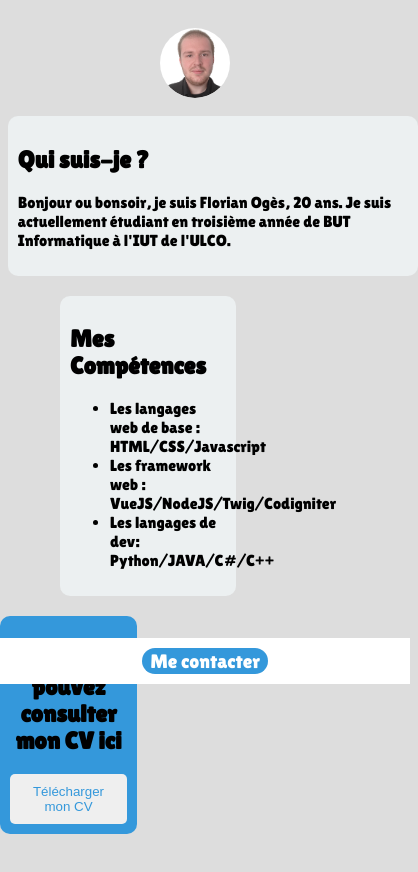
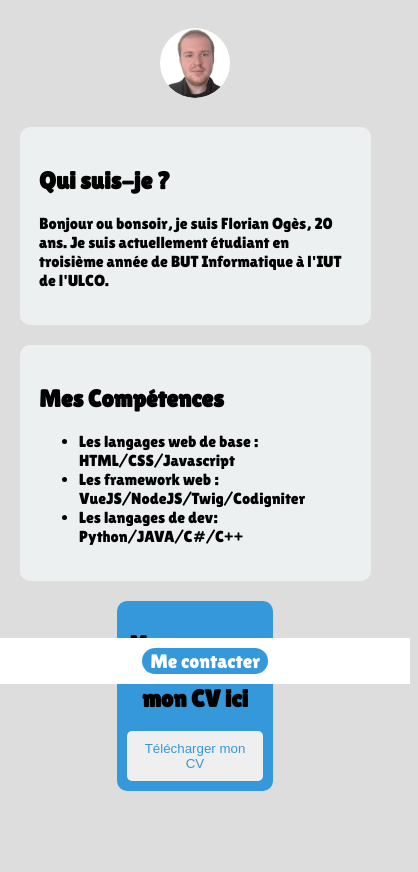
Before and after one commit to DarkgamepsFlo/DarkgamepsFlo.github.io, a plain HTML site: page my_e_cv/profil/index.html in a window 390 px wide. Shown: the part 160-1032 px from the top of the page, 418 px wide, since content can reach past the window. Drawn offline with Linux system fonts and the light colour scheme.

Commit message:
Update profil css
Modification pour le responsive

```diff
--- a/my_e_cv/css/profil.css
+++ b/my_e_cv/css/profil.css
@@ -3,7 +3,6 @@ body {
     margin-bottom: 100px;
     background-color: #DDDDDD;
     font-family: 'Lilita One';
-    overflow: hidden;
 }
 
 h1 {
@@ -13,7 +12,7 @@ h1 {
 
 /* Titre de la page */
 .div_title {
-    margin: 20px 0;
+    margin: 20px;
     text-align: center;
     justify-content: center;
     box-sizing: border-box;
@@ -112,16 +111,7 @@ img[id="ma_tete"] {
     margin-right: 60px;
 }
 
-#downloadContainer {
-    background-color: #3498db;
-    border-radius: 10px;
-    padding: 10px;
-    text-align: center;
-    width: 30%;
-    margin-top: 20px;
-    margin-bottom: 20px;
-    margin-right: 10%;
-}
+
 
 #downloadButton {
     color: #3498db;
@@ -129,6 +119,19 @@ img[id="ma_tete"] {
     border: none;
     border-radius: 5px;
     cursor: pointer;
+}
+
+@media screen and (min-width: 460px) {
+    #downloadContainer {
+        background-color: #3498db;
+        border-radius: 10px;
+        padding: 10px;
+        text-align: center;
+        width: 30%;
+        margin-top: 20px;
+        margin-bottom: 20px;
+        margin-right: 10%;
+    }
 }
 
 
@@ -144,9 +147,24 @@ img[id="ma_tete"] {
         margin-top: 20px;
     }
 
+    #textContainer {
+        width: 80%;
+        margin: 5%;
+        padding: 5%;
+    }
 
-    #textContainer {
-        width: 100%;
-        margin: 2%;
+    #listContainer {
+        width: 80%;
+        margin: 5%;
+        padding: 5%;
+    }
+
+    #downloadContainer {
+        margin-right: 30%;
+        margin-left: 30%;
+        background-color: #3498db;
+        border-radius: 10px;
+        padding: 10px;
+        text-align: center;
     }
 }
```
